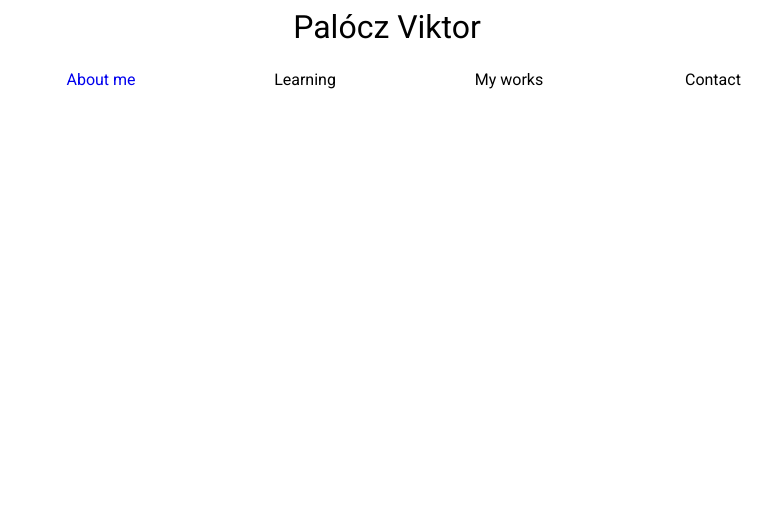
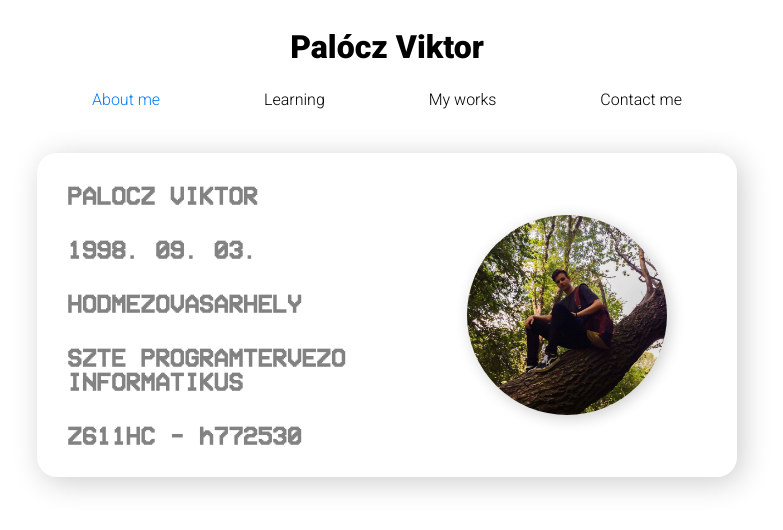
Before and after one commit to paloczviktor/paloczviktor.github.io, a plain HTML site: page index.html in a window 1280 px wide. Shown: the whole page, without its empty margins (253-1036 px from the left). Drawn offline with Linux system fonts and the light colour scheme.

Commit message:
About update
## Added:
- identity card

## Fixed:
- everything else

```diff
--- a/index.html
+++ b/index.html
@@ -3,19 +3,37 @@
 	<meta charset="utf-8">
 	<title>Palócz Viktor</title>
 	<link rel="stylesheet" type="text/css" href="style.css">
-	<link href="https://fonts.googleapis.com/css?family=Roboto" rel="stylesheet">
+	<link href="https://fonts.googleapis.com/css?family=Roboto:300,300i,400,400i,500,500i,700,900" rel="stylesheet">
+	<link href="https://fonts.googleapis.com/css?family=VT323" rel="stylesheet">
 </head>
 <body>
 	<header>
-		<div class="header_name">Palócz Viktor</div>
+		<div class="header1">Palócz Viktor</div>
 		<div class="navigation_bar">
 			<ul>
 				<li><a class="active" href="index.html">About me</a></li>
 				<li><a href="learning.html"></a>Learning</li>
 				<li><a href="works.html"></a>My works</li>
-				<li><a href="contact.html"></a>Contact</li>
+				<li><a href="contact.html"></a>Contact me</li>
 			</ul>
 		</div>
 	</header>
+	<content>
+		<div class="identity_card">
+			<div class="idcard_info">
+				<h3>PALOCZ VIKTOR</h3>
+				<h3>1998. 09. 03.</h3>
+				<h3>HODMEZOVASARHELY</h3>
+				<h3>SZTE PROGRAMTERVEZO INFORMATIKUS</h3>
+				<h3>Z611HC - h772530</h3>
+			</div>
+			<img class="profile_picture" src="res/img/profpic.jpg" alt="Profile picture" width="200px" height="200px">
+		</div>
+		<div class="">
 
+		</div>
+	</content>
+	<footer>
+
+	</footer>
 </body>
--- a/style.css
+++ b/style.css
@@ -1,40 +1,68 @@
+@font-face {
+	font-family: VCR-OSD;
+	src: url(res/font/vcrosd.ttf);
+}
+
 /* BASIC ELEMENTS */
 
 * {
 	font-family: 'Roboto', sans-serif;
-	font-weight: lighter;
 }
 
 header {
+	align-content: center;
 	text-align: center;
+	width: 100%;
+	padding-top: 20px;
+}
+
+content {
+	display: block;
 	align-content: center;
+	display: flex;
 }
+
+footer {
+	position: relative;
+
+}
+
 
 
 /*CLASSES*/
 
 /*header*/
 
-.header_name {
+.header1 {
 	font-size: 32px;
-	font-weight: black;
+	font-weight: 900;
+}
+
+.header2 {
+	font-size: 32px;
+	font-weight: 700;
 }
 
 /*navigation bar*/
 
 .navigation_bar {
-
+	font-weight: 300;
 }
 
 .navigation_bar ul {
 	list-style-type: none;
+	padding-left: 0;
 }
 
 .navigation_bar ul li {
 	display: inline-block;
-	width: 200px;
+	padding-left: 25px;
+	margin-left: 25px;
+	padding-right: 25px;
+	margin-right: 25px;
 	padding-top: 8px;
 	padding-bottom: 8px;
+	cursor: pointer;
 }
 
 .navigation_bar ul li a {
@@ -43,6 +71,37 @@ header {
 
 .active {
 	text-decoration: none;
+	color: rgb(0,122,255);
 }
 
+/*identity_card*/
+
+.identity_card {
+	margin: auto;
+	width: 700px;
+	box-shadow: 5px 5px 30px rgba(0,0,0,0.2);
+	border-radius: 20px;
+	margin-top: 20px;
+	display: flex;
+}
+
+.profile_picture {
+	border-radius: 50%;
+	margin-top: auto;
+	margin-bottom: auto;
+	margin-right: 50px;
+	float: right;
+	box-shadow: 3px 3px 15px rgba(0,0,0,0.2);
+}
+
+.idcard_info h3 {
+	font-size: 25px;
+	margin-top: 30px;
+	margin-left: 30px;
+	margin-bottom: 30px;
+	color: black;
+	width: 400px;
+	font-family: VCR-OSD;
+	color: rgb(130,130,130);
+}
 /*IDs*/
```
Also changed, not shown: res/font/vcrosd.ttf (added), res/img/profpic.jpg (added), 4 other files.
